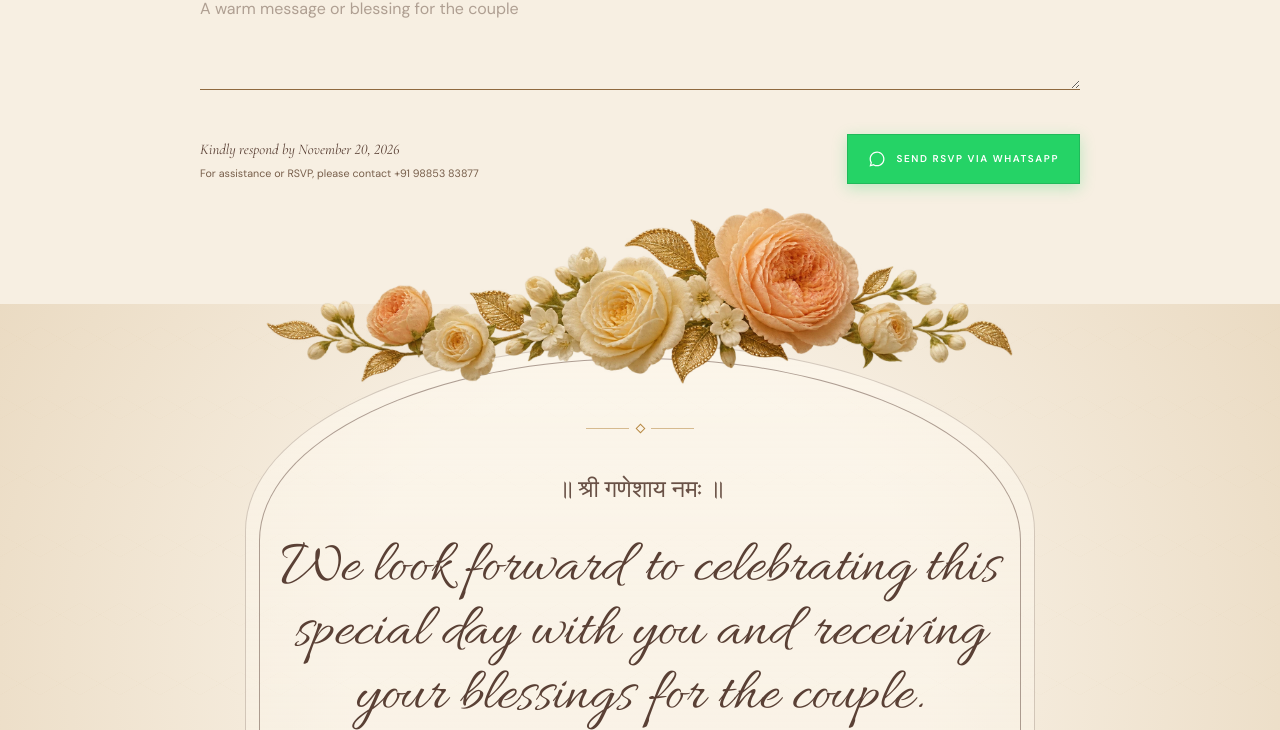
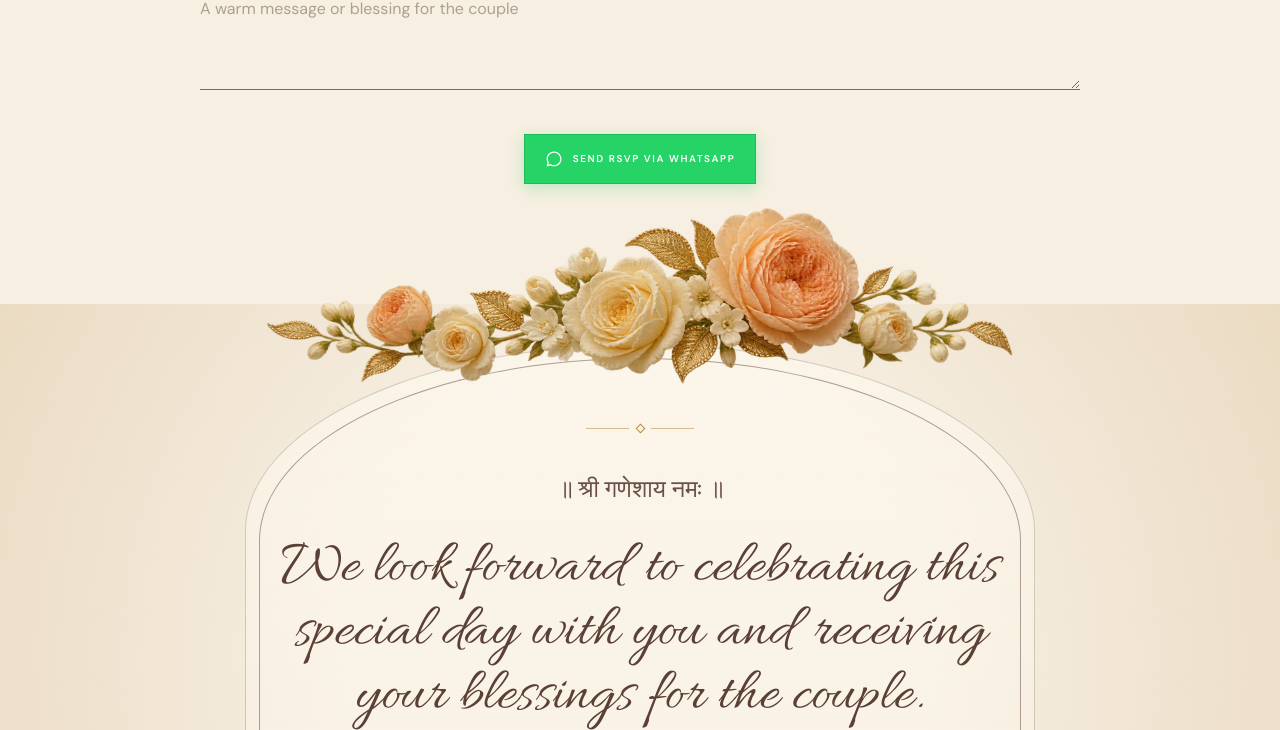
Before and after one commit to invitestory123/shradha--suhas, a plain HTML site: page index.html in a window 1280 px wide. Shown: the part 6814-7544 px from the top of the page. Drawn offline with Linux system fonts and the light colour scheme.

Commit message:
Remove RSVP deadline and contact text from form footer

```diff
--- a/assets/css/v2.css
+++ b/assets/css/v2.css
@@ -145,6 +145,9 @@
 }
 
 /* WhatsApp RSVP styles */
+.form-footer {
+  justify-content: center !important;
+}
 .btn-whatsapp-submit {
   display: inline-flex;
   align-items: center;
--- a/assets/js/config.js
+++ b/assets/js/config.js
@@ -151,8 +151,8 @@ window.INVITATION_CONFIG = {
   ],
   "rsvp": {
     "endpoint": "",
-    "deadline": "Kindly respond by November 20, 2026",
-    "contact": "For assistance or RSVP, please contact +91 98853 83877",
+    "deadline": "",
+    "contact": "",
     "phone": "+919885383877",
     "whatsapp": "919885383877",
     "fields": {
--- a/index.html
+++ b/index.html
@@ -314,10 +314,6 @@
             </label>
 
             <div class="form-footer form-wide">
-              <div>
-                <p data-bind="rsvp.deadline"></p>
-                <small data-bind="rsvp.contact"></small>
-              </div>
               <button type="submit" class="primary-button btn-whatsapp-submit">
                 <svg width="18" height="18" viewBox="0 0 24 24" fill="currentColor" aria-hidden="true">
                   <path d="M12.04 2C6.58 2 2.13 6.45 2.13 11.91C2.13 13.66 2.59 15.36 3.45 16.86L2.05 22L7.3 20.62C8.75 21.41 10.38 21.83 12.04 21.83C17.5 21.83 21.95 17.38 21.95 11.92C21.95 9.27 20.92 6.78 19.05 4.91C17.18 3.03 14.69 2 12.04 2M12.05 3.67C14.25 3.67 16.31 4.53 17.87 6.09C19.42 7.65 20.28 9.72 20.28 11.92C20.28 16.46 16.58 20.15 12.04 20.15C10.56 20.15 9.11 19.76 7.85 19L7.55 18.83L4.43 19.65L5.26 16.61L5.06 16.29C4.24 14.99 3.81 13.47 3.81 11.91C3.81 7.37 7.5 3.67 12.05 3.67Z"/>
```
